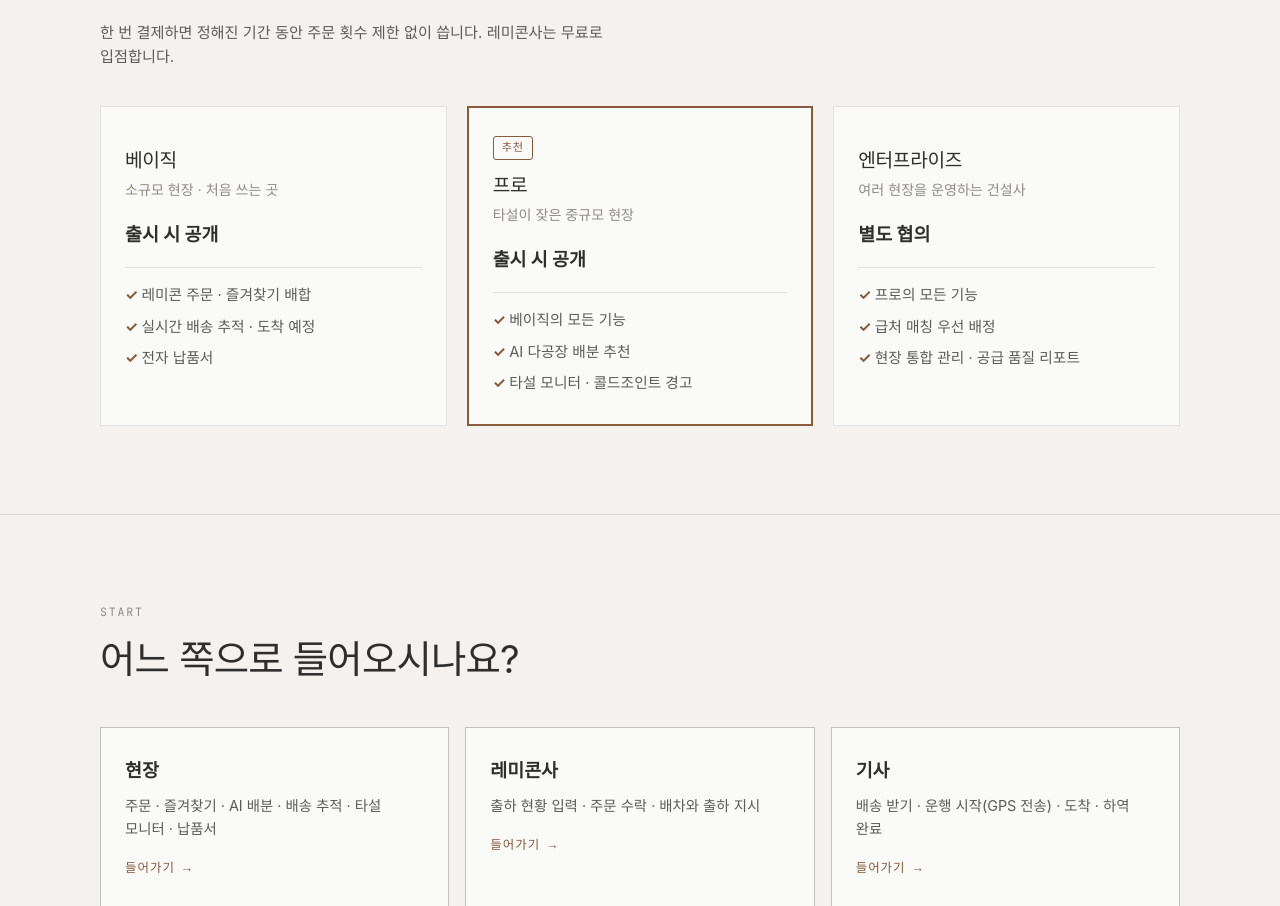
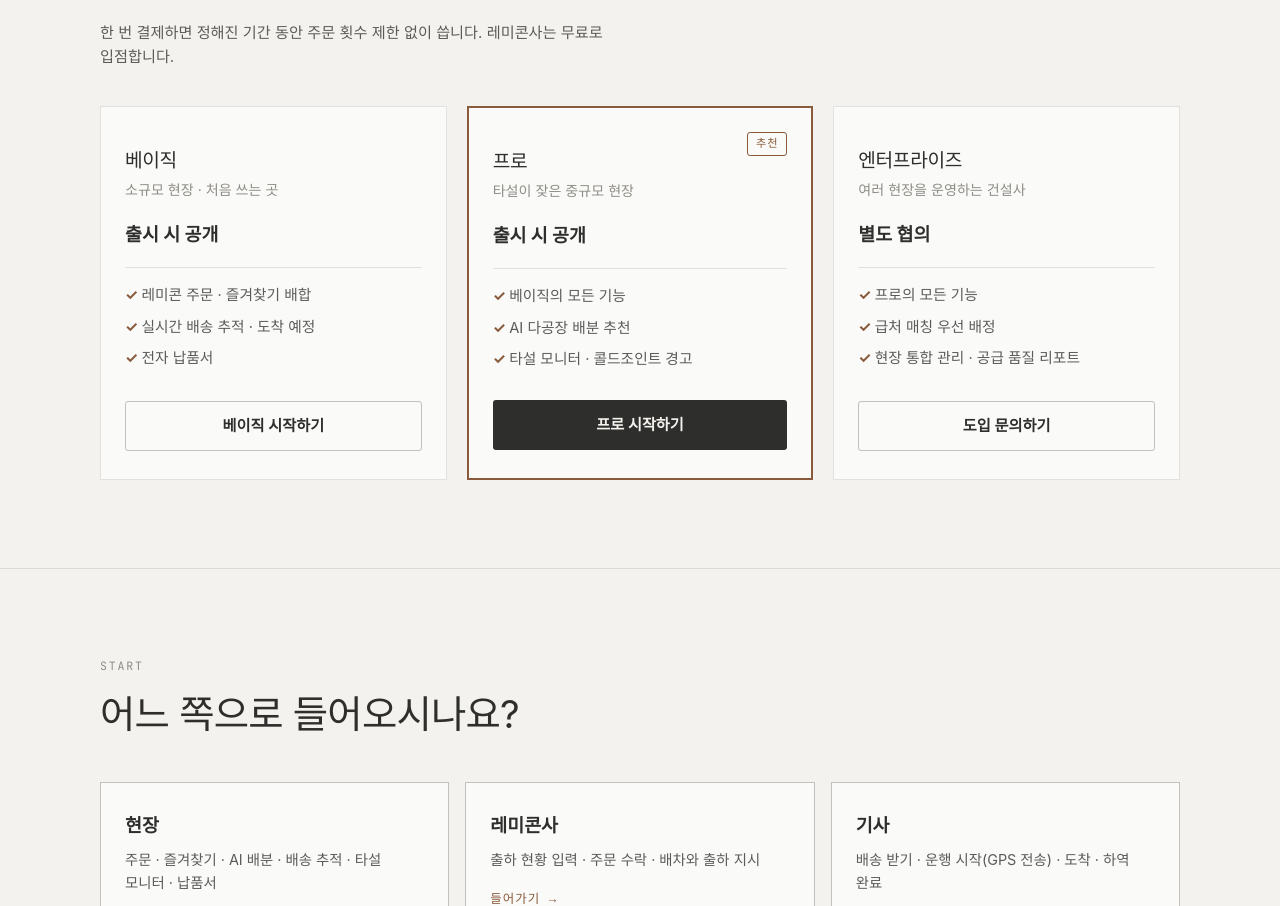
Before and after one commit to min52185/remicon-match, a Next.js app: page / in a window 1280 px wide. Shown: the part 2501-3407 px from the top of the page. Built offline with nearby package versions, Linux system fonts and the light colour scheme; no server answers; a web font is replaced by a local one.

Commit message:
요금제 카드에서 신청 화면으로 넘어갈 수 있게 한다

```diff
--- a/app/landing.module.css
+++ b/app/landing.module.css
@@ -322,6 +322,7 @@
 }
 
 .planCard {
+  position: relative;
   display: flex;
   flex-direction: column;
   align-items: flex-start;
@@ -332,6 +333,18 @@
 
 .planRecommended {
   border: 2px solid var(--color-rust);
+}
+
+/* 배지가 제목을 밀어내지 않게 모서리에 띄운다 — 세 카드의 제목 높이를 맞춘다 */
+.planBadge {
+  position: absolute;
+  top: 24px;
+  right: 24px;
+}
+
+/* 기능 수가 달라도 버튼은 카드 바닥에 맞춘다 */
+.planCta {
+  margin-top: auto;
 }
 
 .planCard h3 {
@@ -353,7 +366,7 @@
 
 .planFeatures {
   list-style: none;
-  margin: 0;
+  margin: 0 0 28px;
   padding: 16px 0 0;
   width: 100%;
   border-top: 1px solid var(--color-line);
@@ -368,6 +381,17 @@
   content: '✓ ';
   color: var(--color-rust);
   font-weight: 700;
+}
+
+/* ---------- 요금제 신청 ---------- */
+.subscribeWrap {
+  max-width: 560px;
+}
+
+.subscribeNote {
+  margin: 0 0 20px;
+  font-size: 0.88rem;
+  color: var(--color-concrete-mid);
 }
 
 /* ---------- 역할 선택 ---------- */
--- a/app/page.tsx
+++ b/app/page.tsx
@@ -1,4 +1,5 @@
 import Link from 'next/link';
+import { PLANS } from '@/lib/plans';
 import s from './landing.module.css';
 
 const PROCESS = [
@@ -41,29 +42,6 @@ const WHY = [
     tag: '입력 부담',
     title: '두 번째 주문부터는 한 번에',
     body: '현장마다 쓰는 배합은 정해져 있습니다. “2층 슬래브 25-24-150”을 저장해 두면 다음 타설은 카드 한 번으로 주문서가 채워집니다.',
-  },
-];
-
-// 가격은 사업성 검토 후 확정한다 — 그 전까지 금액 대신 안내 문구를 둔다
-const PLANS = [
-  {
-    name: '베이직',
-    target: '소규모 현장 · 처음 쓰는 곳',
-    price: '출시 시 공개',
-    features: ['레미콘 주문 · 즐겨찾기 배합', '실시간 배송 추적 · 도착 예정', '전자 납품서'],
-  },
-  {
-    name: '프로',
-    target: '타설이 잦은 중규모 현장',
-    price: '출시 시 공개',
-    recommended: true,
-    features: ['베이직의 모든 기능', 'AI 다공장 배분 추천', '타설 모니터 · 콜드조인트 경고'],
-  },
-  {
-    name: '엔터프라이즈',
-    target: '여러 현장을 운영하는 건설사',
-    price: '별도 협의',
-    features: ['프로의 모든 기능', '급처 매칭 우선 배정', '현장 통합 관리 · 공급 품질 리포트'],
   },
 ];
 
@@ -204,10 +182,10 @@ export default function LandingPage() {
             <div className={s.planGrid}>
               {PLANS.map((p) => (
                 <article
-                  key={p.name}
+                  key={p.id}
                   className={`${s.planCard} ${p.recommended ? s.planRecommended : ''}`}
                 >
-                  {p.recommended && <span className={s.whyTag}>추천</span>}
+                  {p.recommended && <span className={`${s.whyTag} ${s.planBadge}`}>추천</span>}
                   <h3>{p.name}</h3>
                   <p className={s.planTarget}>{p.target}</p>
                   <p className={s.planPrice}>{p.price}</p>
@@ -216,6 +194,12 @@ export default function LandingPage() {
                       <li key={f}>{f}</li>
                     ))}
                   </ul>
+                  <Link
+                    href={`/subscribe?plan=${p.id}`}
+                    className={`btn btn-block ${p.recommended ? 'btn-primary' : 'btn-outline'} ${s.planCta}`}
+                  >
+                    {p.contactOnly ? '도입 문의하기' : `${p.name} 시작하기`}
+                  </Link>
                 </article>
               ))}
             </div>
--- /dev/null
+++ b/app/subscribe/page.tsx
@@ -0,0 +1,69 @@
+import Link from 'next/link';
+import { findPlan } from '@/lib/plans';
+import s from '../landing.module.css';
+
+// 요금제 신청 — 결제는 아직 붙이지 않았다. 고른 요금제를 확인하고 바로 써 보게 한다.
+export default async function SubscribePage({
+  searchParams,
+}: {
+  searchParams: Promise<{ plan?: string }>;
+}) {
+  const { plan: planId } = await searchParams;
+  const plan = findPlan(planId);
+
+  return (
+    <>
+      <header className={s.header}>
+        <div className={`wrap ${s.headerInner}`}>
+          <Link href="/" className={s.logo}>
+            레미<span className={s.logoDot}>go</span>
+          </Link>
+          <Link href="/#pricing" className="btn btn-outline btn-sm">
+            요금제 다시 보기
+          </Link>
+        </div>
+      </header>
+
+      <main className={s.section}>
+        <div className={`wrap ${s.subscribeWrap}`}>
+          {plan ? (
+            <>
+              <p className={s.sectionEyebrow}>SUBSCRIBE</p>
+              <h1 className={s.sectionTitle}>{plan.name} 요금제</h1>
+              <article className={`${s.planCard} ${plan.recommended ? s.planRecommended : ''}`}>
+                <p className={s.planTarget}>{plan.target}</p>
+                <p className={s.planPrice}>{plan.price}</p>
+                <ul className={s.planFeatures}>
+                  {plan.features.map((f) => (
+                    <li key={f}>{f}</li>
+                  ))}
+                </ul>
+                {plan.contactOnly ? (
+                  <p className={s.subscribeNote}>
+                    엔터프라이즈는 현장 수와 계약 기간에 맞춰 따로 협의합니다. 시연 버전에서는 문의
+                    접수가 아직 연결되어 있지 않습니다.
+                  </p>
+                ) : (
+                  <p className={s.subscribeNote}>
+                    시연 버전이라 결제는 아직 연결되어 있지 않습니다. 아래에서 바로 써 볼 수 있습니다.
+                  </p>
+                )}
+                <Link href="/site" className={`btn btn-primary btn-block ${s.planCta}`}>
+                  현장 화면으로 써 보기
+                </Link>
+              </article>
+            </>
+          ) : (
+            <>
+              <p className={s.sectionEyebrow}>SUBSCRIBE</p>
+              <h1 className={s.sectionTitle}>요금제를 찾지 못했습니다</h1>
+              <Link href="/#pricing" className="btn btn-primary">
+                요금제 고르러 가기
+              </Link>
+            </>
+          )}
+        </div>
+      </main>
+    </>
+  );
+}
--- /dev/null
+++ b/lib/plans.ts
@@ -0,0 +1,46 @@
+// 구독 요금제 — 랜딩 요금제 섹션과 신청 화면이 같이 쓴다.
+// 가격은 사업성 검토 후 확정한다 — 그 전까지 금액 대신 안내 문구를 둔다.
+
+export type PlanId = 'basic' | 'pro' | 'enterprise';
+
+export interface Plan {
+  id: PlanId;
+  name: string;
+  target: string;
+  price: string;
+  recommended?: boolean;
+  /** 엔터프라이즈는 바로 시작하지 않고 협의를 거친다 */
+  contactOnly?: boolean;
+  features: string[];
+}
+
+export const PLANS: Plan[] = [
+  {
+    id: 'basic',
+    name: '베이직',
+    target: '소규모 현장 · 처음 쓰는 곳',
+    price: '출시 시 공개',
+    features: ['레미콘 주문 · 즐겨찾기 배합', '실시간 배송 추적 · 도착 예정', '전자 납품서'],
+  },
+  {
+    id: 'pro',
+    name: '프로',
+    target: '타설이 잦은 중규모 현장',
+    price: '출시 시 공개',
+    recommended: true,
+    features: ['베이직의 모든 기능', 'AI 다공장 배분 추천', '타설 모니터 · 콜드조인트 경고'],
+  },
+  {
+    id: 'enterprise',
+    name: '엔터프라이즈',
+    target: '여러 현장을 운영하는 건설사',
+    price: '별도 협의',
+    contactOnly: true,
+    features: ['프로의 모든 기능', '급처 매칭 우선 배정', '현장 통합 관리 · 공급 품질 리포트'],
+  },
+];
+
+/** 주소의 ?plan= 값으로 요금제를 찾는다. 모르는 값이면 undefined */
+export function findPlan(id: string | undefined): Plan | undefined {
+  return PLANS.find((p) => p.id === id);
+}
```
Also changed, not shown: 1 other file (tests, documents, lock files or other folders).
